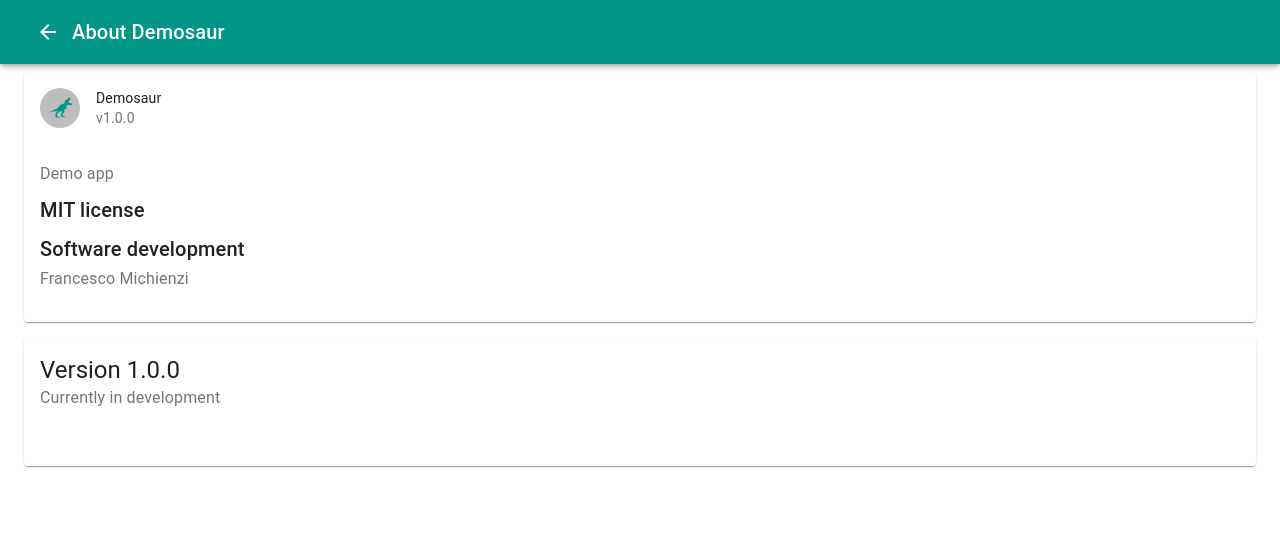
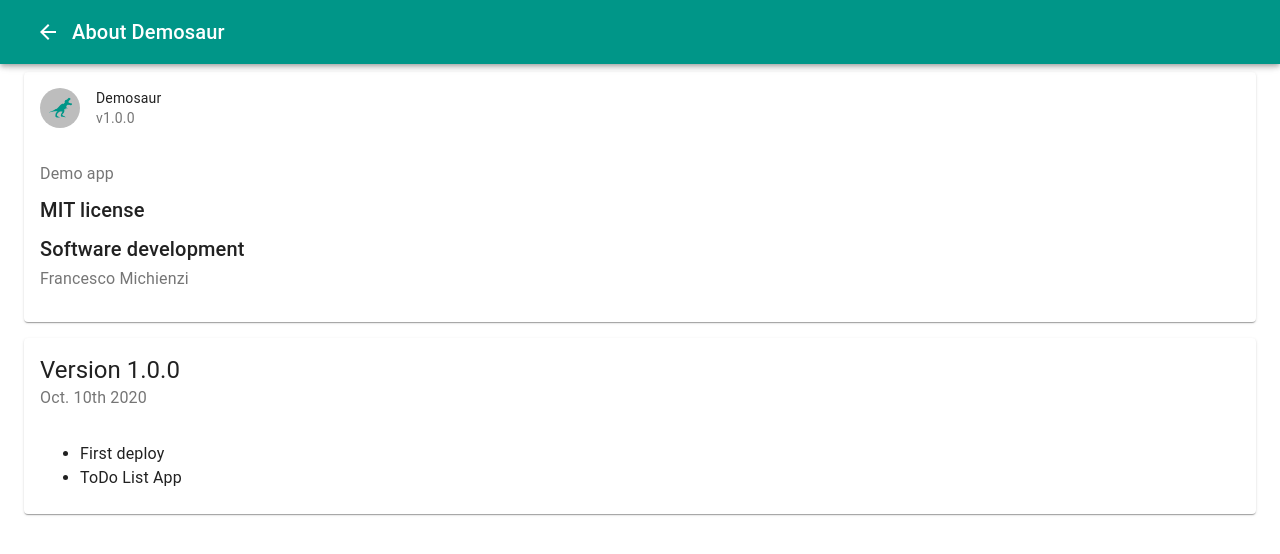
Before and after one commit to mastro-elfo/demosaur, a React (Create React App) app: page /#/about in a window 1280 px wide. Shown: the top 554 px of the page. Built offline with nearby package versions, Linux system fonts and the light colour scheme.

Commit message:
Update information

```diff
--- a/package.json
+++ b/package.json
@@ -1,6 +1,6 @@
 {
   "name": "demosaur",
-  "version": "1.0.1",
+  "version": "1.1.0",
   "homepage": "/demosaur",
   "private": true,
   "dependencies": {
--- a/src/pages/about.jsx
+++ b/src/pages/about.jsx
@@ -23,8 +23,8 @@ import { version } from "../version";
 const list = [
   {
     version: "1.0.0",
-    subheader: "Currently in development",
-    list: []
+    subheader: "Oct. 10th 2020",
+    list: ["First deploy", "ToDo List App"]
   }
 ];
 
```
